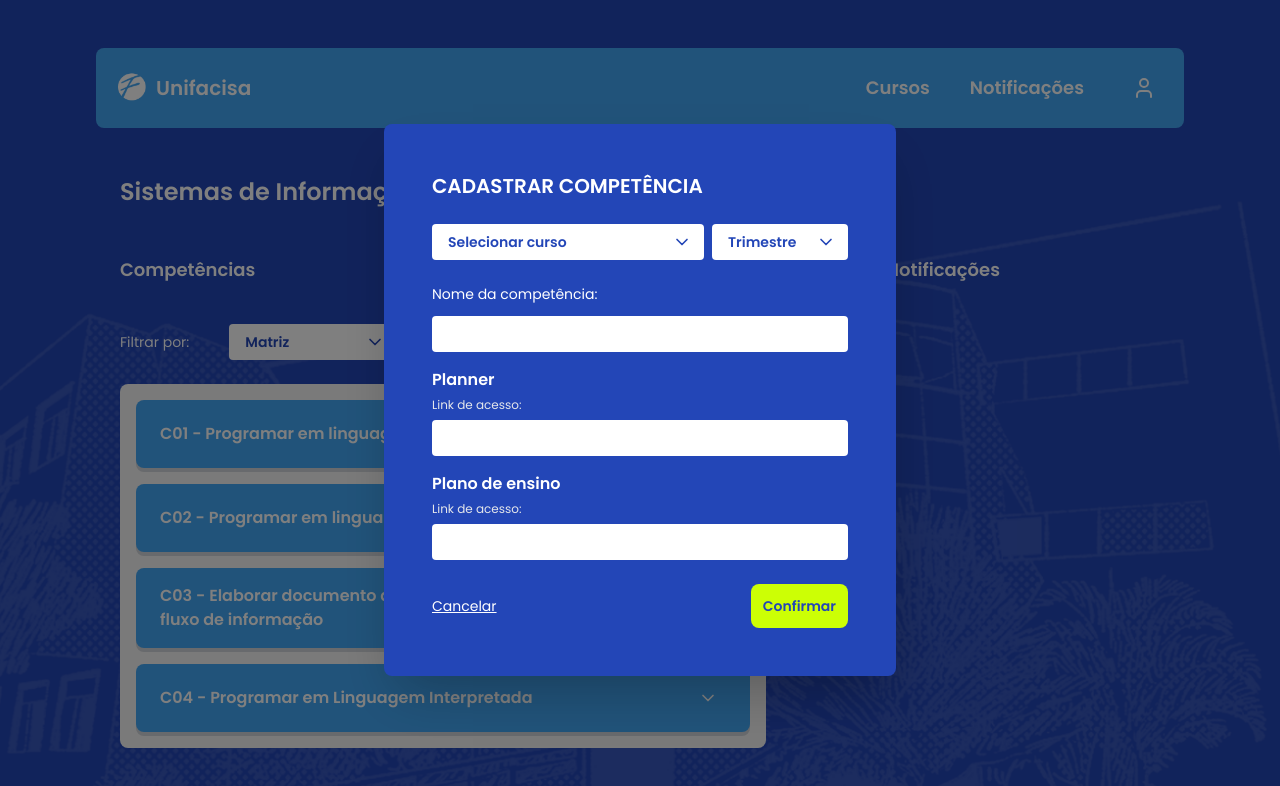
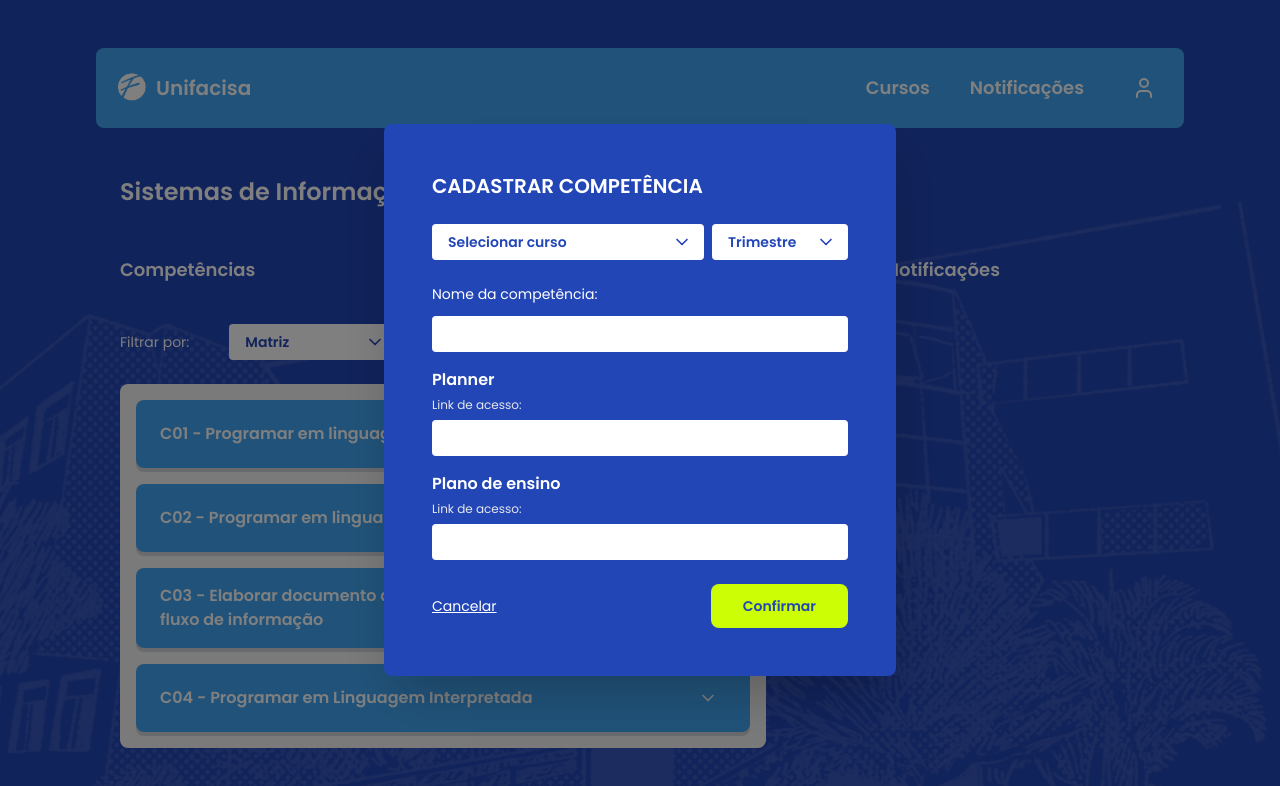
Before and after one commit to anadrv/portfolio-frontend, a React (Vite) app in the folder portfolio/: page /subjects in a window 1280 px wide. Both pictures are taken after a click on the button "Adicionar nova competência". Shown: the top 786 px of the page. Built offline with nearby package versions, Linux system fonts and the light colour scheme.

Commit message:
Ajustes no padding do componente

```diff
--- a/portfolio/src/components/PrimaryButton.jsx
+++ b/portfolio/src/components/PrimaryButton.jsx
@@ -3,7 +3,7 @@ function PrimaryButton({ children, onClick, textSize = "text-base" }) {
     <button
       onClick={onClick}
       className={`
-        bg-accent text-background font-semibold p-3 not-only:rounded-lg hover:scale-105 transition-transform cursor-pointer
+        bg-accent text-background font-semibold p-3 px-8 not-only:rounded-lg hover:scale-105 transition-transform cursor-pointer
         ${textSize}
       `}
     >
```
